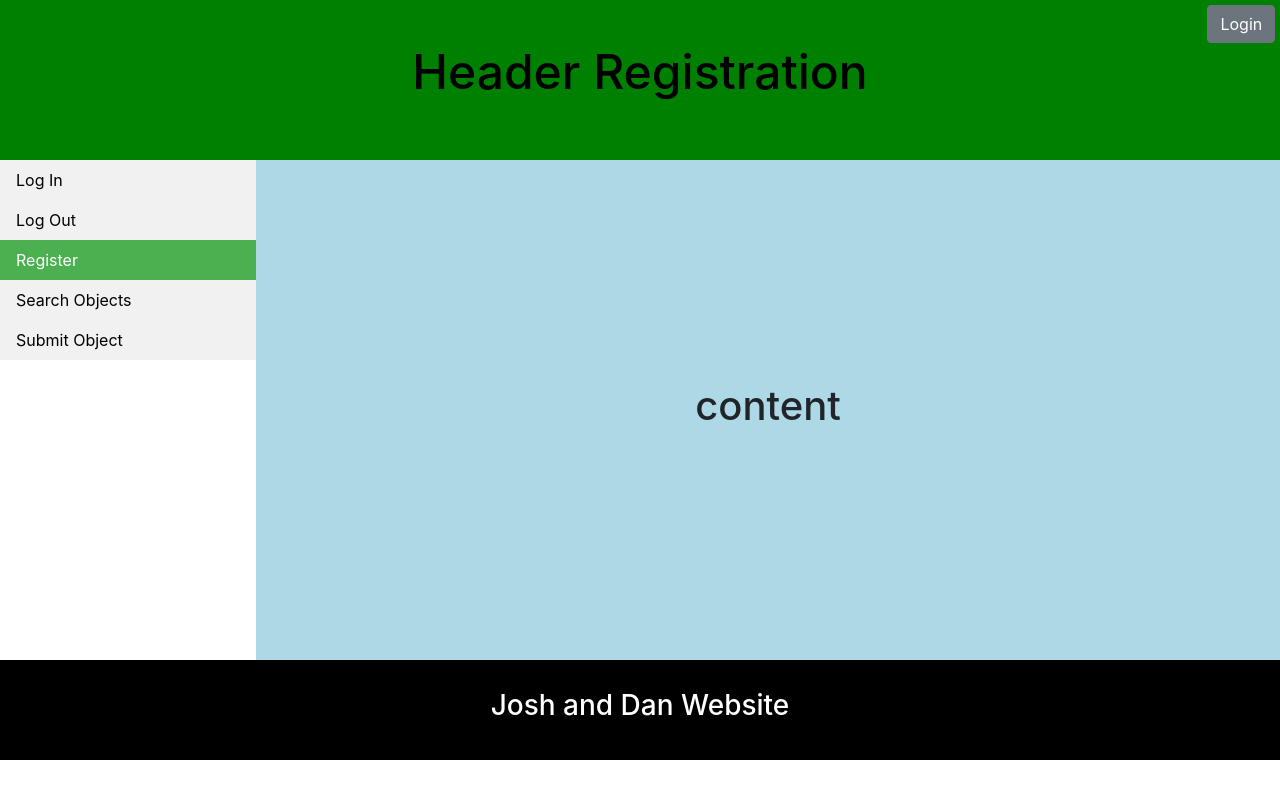
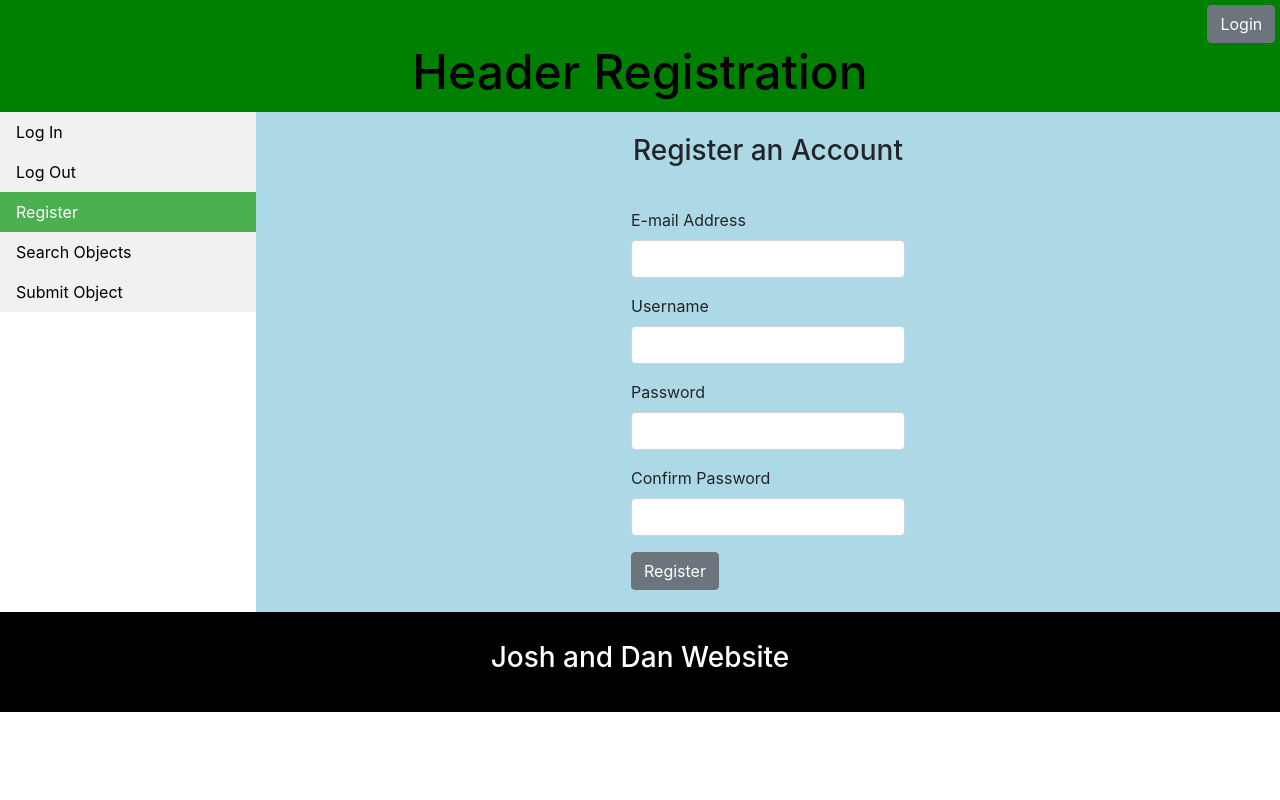
Before and after one commit to Ziddia/cs-4ww3-project, a PHP site: page /registration.html in a window 1280 px wide. Run offline with PHP 8.4, Linux system fonts and the light colour scheme.

Commit message:
add registration form, needs 1 more input type

```diff
--- a/registration.html
+++ b/registration.html
@@ -97,7 +97,26 @@
 
 	<!-- Main page content -->
 	<section>
-		<h1>content</h1>
+		<h3>Register an Account</h3>
+		<form action="#" method="POST" class="form-buffer">
+			<div class="form-group">
+				<label for="user_email">E-mail Address</label>
+				<input type="email" class="form-control" id="user_email">
+			</div>
+			<div class="form-group">
+				<label for="username">Username</label>
+				<input type="text" class="form-control" id="username">
+			</div>
+			<div class="form-group">
+				<label for="password">Password</label>
+				<input type="password" class="form-control" id="password">
+			</div>
+			<div class="form-group">
+				<label for="confirm">Confirm Password</label>
+				<input type="password" class="form-control" id="confirm">
+			</div>
+			<button type="submit" class="btn btn-secondary">Register</button>
+		</form>
 	</section>
 
 	<footer>
--- a/static/base.css
+++ b/static/base.css
@@ -71,6 +71,10 @@ footer {
 	margin: 0.2em;
 }
 
+.form-buffer {
+	margin-top: 2em;
+}
+
 /* Navbar */
 nav {
 	display: flex;
@@ -89,6 +93,7 @@ section {
 	width: 100%;
 	height: 500px;
 	display: flex !important;
+	flex-direction: column;
 	justify-content: center;
 	align-items: center;
 	background-color: lightblue;
@@ -184,10 +189,6 @@ section {
 	.title h1 {
 		font-size: 3em;
 		margin-top: 0em;
-	}
-
-	header {
-		height: 10em;
 	}
 
 	.headerButtons button {
```
